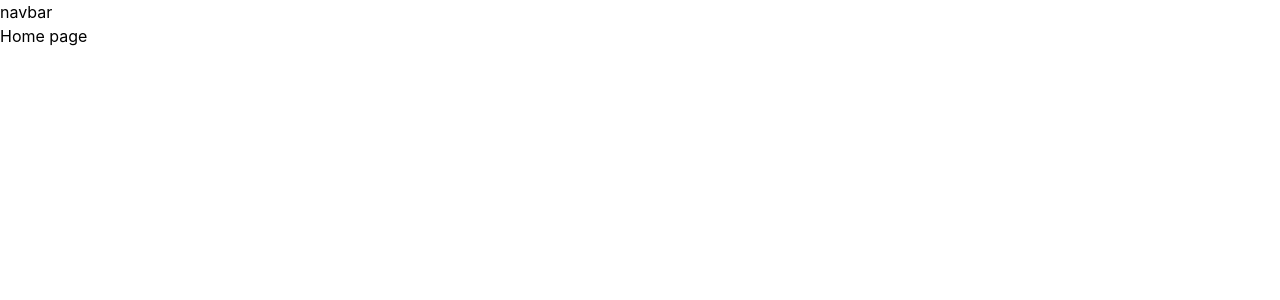
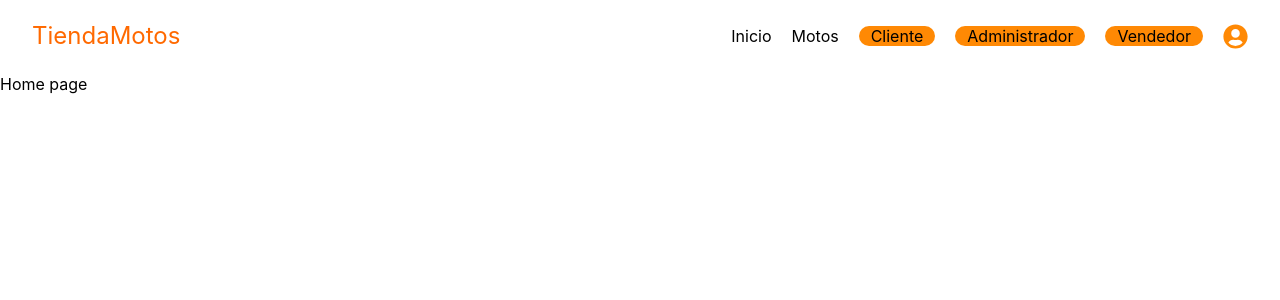
Before and after one commit to fernandoach/FINAL_TPW, a React (Vite) app in the folder FRONTEND/: page / in a window 1280 px wide. Shown: the top 300 px of the page. Built offline with nearby package versions, Linux system fonts and the light colour scheme.

Commit message:
ADD: navegación lista

```diff
--- a/FRONTEND/src/components/organisms/navbar.jsx
+++ b/FRONTEND/src/components/organisms/navbar.jsx
@@ -1,6 +1,70 @@
+import { FaUserCircle } from "react-icons/fa"
+import { Link } from "react-router-dom"
+
 function Navbar() {
+  const options = [
+    {
+      text: 'Inicio',
+      path: '/'
+    },
+    {
+      text: 'Motos',
+      path: '/motos'
+    }
+  ]
+
+  const roles = [
+    {
+      text: 'Cliente',
+      path: '/cliente'
+    },
+    {
+      text: 'Administrador',
+      path: '/administrador'
+    },
+    {
+      text: 'Vendedor',
+      path: '/vendedor'
+    }
+  ]
+
   return (
-    <div>navbar</div>
+    <nav className="flex gap-5 px-8 py-5 justify-between">
+      <Link to='/' className="items-center">
+        <h1 className="text-2xl text-orange-500 hover:scale-105 transition">TiendaMotos</h1>
+      </Link>
+      <ul className="flex gap-5 justify-center items-center ">
+        {
+          options.map(
+            (option)=>{
+              return (
+                <li>
+                  <Link to={option.path} className="">
+                  {option.text}
+                  </Link>
+                </li>
+              )
+            }
+          )
+        }
+         {
+          roles.map(
+            (option)=>{
+              return (
+                <li>
+                  <Link to={option.path} className="bg-orange-400 px-3 rounded-2xl hover:shadow-lg transition-all  duration-200">
+                  {option.text}
+                  </Link>
+                </li>
+              )
+            }
+          )
+        }
+        <Link to={'/login'}>
+          <FaUserCircle className="text-orange-400 hover:scale-110" size={25} />
+        </Link>
+      </ul>
+    </nav>
   )
 }
 
```
